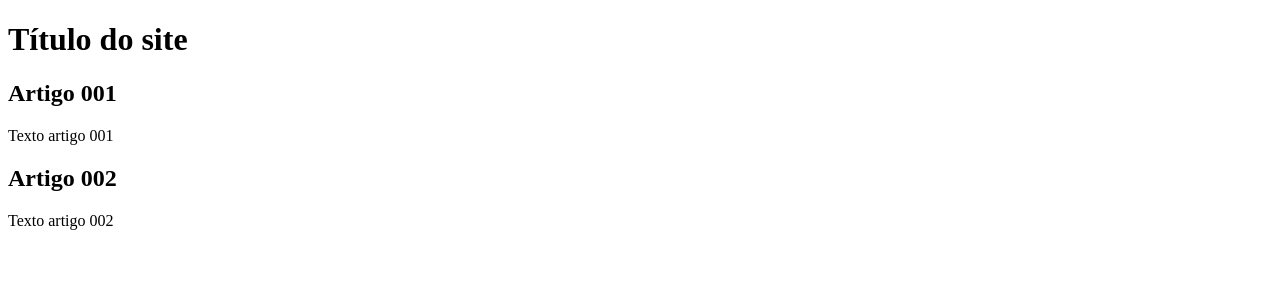
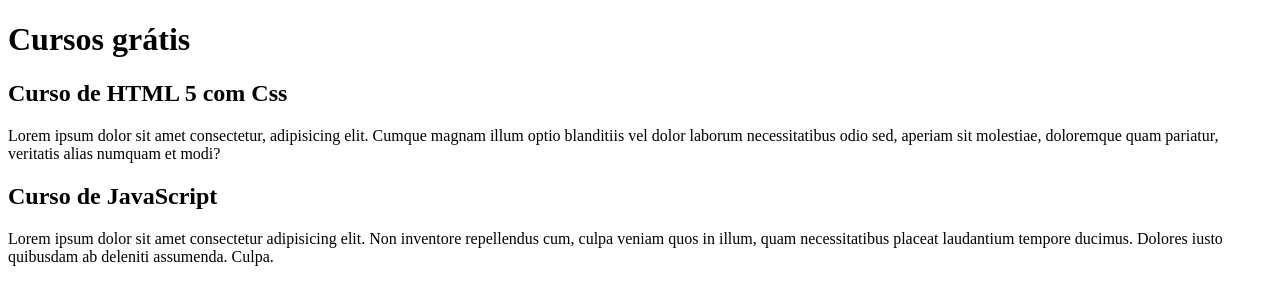
Before and after one commit to egomes2020/projeto-site, a plain HTML site: page index.html in a window 1280 px wide. Drawn offline with Linux system fonts and the light colour scheme.

Commit message:
comecei a produzir o conteúdo

```diff
--- a/index.html
+++ b/index.html
@@ -8,15 +8,15 @@
 <body>
     <main>
         <header>
-            <h1>Título do site</h1>
+            <h1>Cursos grátis</h1>
         </header>
         <article>
-            <h2>Artigo 001</h2>
-            <p>Texto artigo 001</p>
+            <h2>Curso de HTML 5 com Css</h2>
+            <p>Lorem ipsum dolor sit amet consectetur, adipisicing elit. Cumque magnam illum optio blanditiis vel dolor laborum necessitatibus odio sed, aperiam sit molestiae, doloremque quam pariatur, veritatis alias numquam et modi?</p>
         </article>
         <article>
-            <h2>Artigo 002</h2>
-            <p>Texto artigo 002</p>
+            <h2>Curso de JavaScript</h2>
+            <p>Lorem ipsum dolor sit amet consectetur adipisicing elit. Non inventore repellendus cum, culpa veniam quos in illum, quam necessitatibus placeat laudantium tempore ducimus. Dolores iusto quibusdam ab deleniti assumenda. Culpa.</p>
         </article>
     </main>
 
```
